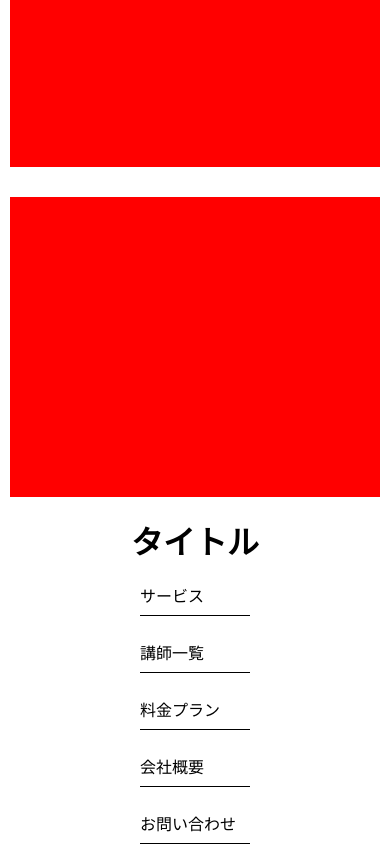
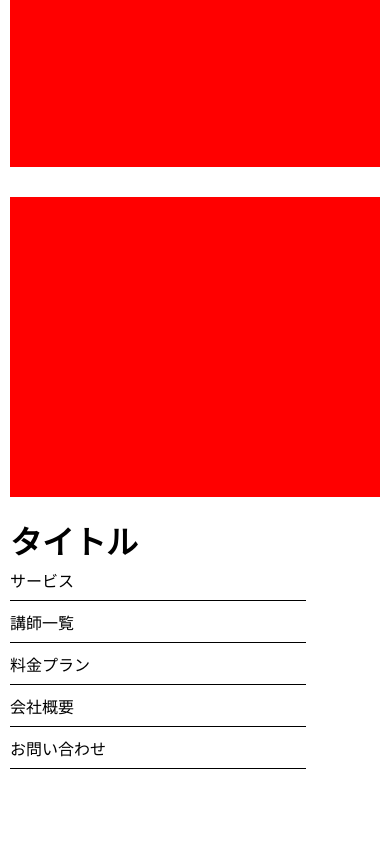
Before and after one commit to tamyumito913/dezasuta, a plain HTML site: page 第2回コーディング課題/index.html in a window 390 px wide. Shown: the part 2443-3287 px from the top of the page. After the commit the page ends 3212 px from the top, so only its background shows below. Drawn offline with Linux system fonts and the light colour scheme.

Commit message:
第2回コーディング課題再修正

```diff
--- a/第2回コーディング課題/css/style.css
+++ b/第2回コーディング課題/css/style.css
@@ -35,12 +35,12 @@
   gap: 30px;
 }
 li {
-  padding: 0 30px 0 0;
+  padding: 5px 30px 5px 0;
   border-right: 1px solid;
 }
 li:last-child {
   border: 0;
-  padding: 0;
+  padding: 5px 0;
 }
 @media screen and (max-width: 767px) {
   .container {
@@ -61,13 +61,17 @@ li:last-child {
   }
   .nav {
     flex-direction: column;
-    padding: 30px auto;
+    padding: 10px auto;
+    align-items: stretch;
+    padding: 0 10px;
   }
   .menu {
     flex-direction: column;
+    width: 80%;
+    gap: 10px;
   }
   h1 {
-    padding-bottom: 30px;
+    padding-bottom: 10px;
   }
   li {
     border-right: none;
```
Also changed, not shown: 1 other file.
